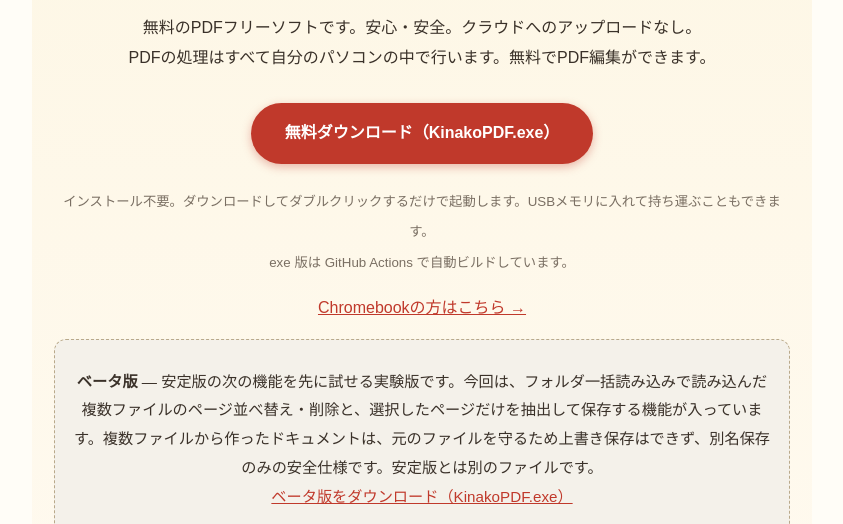
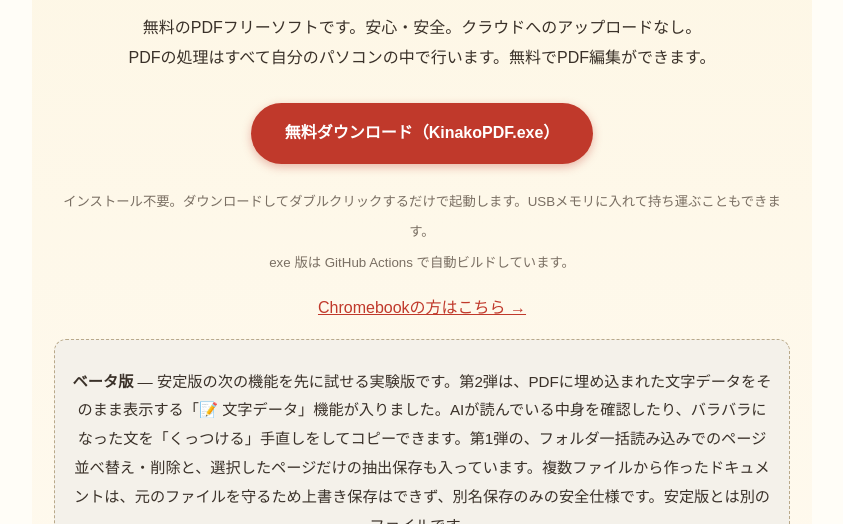
Before and after one commit to kinakopdf/kinakopdf, a plain HTML site: page docs/index.html in a window 1280 px wide. Shown: the part 272-796 px from the top of the page, without its empty margins (218-1061 px from the left). Drawn offline with Linux system fonts and the light colour scheme.

Commit message:
ホームページのベータ版案内を第2弾（v1.0.6-beta）に更新

```diff
--- a/docs/index.html
+++ b/docs/index.html
@@ -48,8 +48,8 @@ a{color:var(--red)}
 exe 版は GitHub Actions で自動ビルドしています。</small></p>
 <p><a href="chromebook.html">Chromebookの方はこちら →</a></p>
 <div class="trial">
-<p><strong>ベータ版</strong> — 安定版の次の機能を先に試せる実験版です。今回は、フォルダ一括読み込みで読み込んだ複数ファイルのページ並べ替え・削除と、選択したページだけを抽出して保存する機能が入っています。複数ファイルから作ったドキュメントは、元のファイルを守るため上書き保存はできず、別名保存のみの安全仕様です。安定版とは別のファイルです。<br>
-<a href="https://github.com/kinakopdf/kinakopdf/releases/download/v1.0.5-beta/KinakoPDF.exe">ベータ版をダウンロード（KinakoPDF.exe）</a></p>
+<p><strong>ベータ版</strong> — 安定版の次の機能を先に試せる実験版です。第2弾は、PDFに埋め込まれた文字データをそのまま表示する「📝 文字データ」機能が入りました。AIが読んでいる中身を確認したり、バラバラになった文を「くっつける」手直しをしてコピーできます。第1弾の、フォルダ一括読み込みでのページ並べ替え・削除と、選択したページだけの抽出保存も入っています。複数ファイルから作ったドキュメントは、元のファイルを守るため上書き保存はできず、別名保存のみの安全仕様です。安定版とは別のファイルです。<br>
+<a href="https://github.com/kinakopdf/kinakopdf/releases/download/v1.0.6-beta/KinakoPDF.exe">ベータ版（第2弾）をダウンロード（KinakoPDF.exe）</a></p>
 <p><strong>多機能版</strong> — 安定版にない機能を試せる実験版です。機能の一覧と開発中の注意書きは、別ページにまとめました。<br>
 <a href="trial-multi.html">多機能版はこちら →</a></p>
 </div>
```
